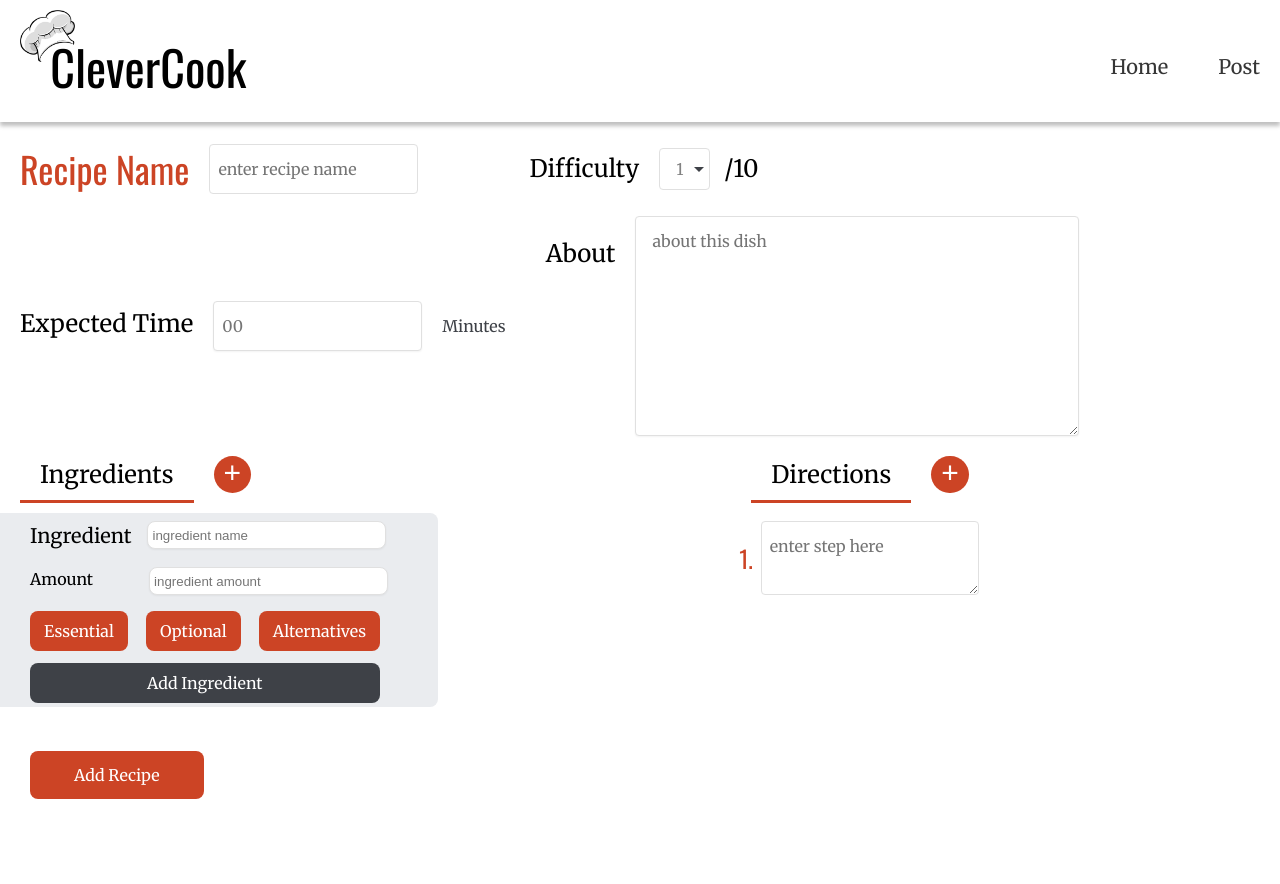
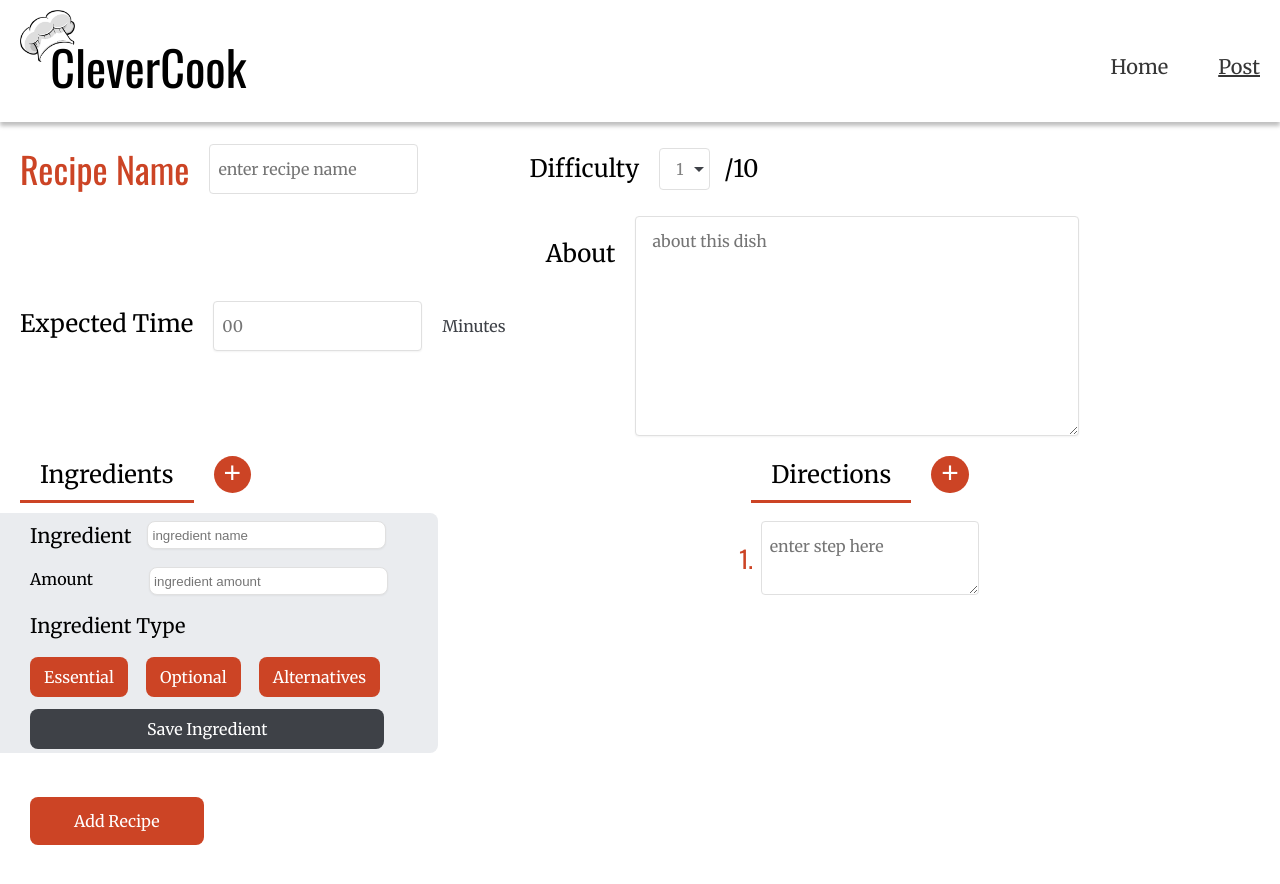
Before and after one commit to ampiaget/HCIProject, a React app in the folder prototype/client/: page /add in a window 1280 px wide. Shown: the top 884 px of the page. Before the commit the page ends 843 px from the top, so only its background shows below. Built offline with nearby package versions, Linux system fonts and the light colour scheme.

Commit message:
implement changes made by other group
changes include underlining nav bar, word changes on post recipe page to make it clearer, adding more labels to adding ingredients

```diff
--- a/prototype/client/src/components/Add/Add.css
+++ b/prototype/client/src/components/Add/Add.css
@@ -170,7 +170,7 @@
     flex-direction: column;
     align-items: flex-start;
 
-    margin: auto;
+    margin-right: auto;
     margin-left: 0;
 }
 
--- a/prototype/client/src/components/Add/Add.js
+++ b/prototype/client/src/components/Add/Add.js
@@ -135,10 +135,18 @@ const Add = () => {
       }));
       setSelectedType("none")
     }
+    else{
+      alert('Please confirm all fields are filled in and a type is selected.');
+      return;
+    }
   };
 
-  // instructions log
+  // adding instructions
   const handleAddInstruction = () => {
+    const instructions = newRecipe.details.instructions;
+    const lastInstruction = instructions[instructions.length - 1];
+    if (lastInstruction.trim() != '') {
+      // add new instruction if last is not empty
       setNewRecipe(prevState => ({
         ...prevState,
         details: {
@@ -146,6 +154,13 @@ const Add = () => {
           instructions: [...prevState.details.instructions, '']
         }
       }));
+    }
+    else{
+      alert('Please fill in current instruction.');
+      return;
+    }
+
+
   };
 
   const handleInstructionChange = (index, value) => {
@@ -253,6 +268,9 @@ const Add = () => {
                 <input className='add-ingredient-input' key={index} type="text" name="amount" value={ingredient.amount} onChange={(e) => handleIngredientChange(index, e)} placeholder='ingredient amount'/>
               </div>
               <div className='add-ingredient-card-input-row'>
+                <span className='add-ingredient-alternatives-title'>Ingredient Type</span>
+              </div>
+              <div className='add-ingredient-card-input-row'>
                 <button type="button" className={`${selectedType === 'Essential' ? 'ingredient-card-option-button-active' : 'ingredient-card-option-button'}`} name="type" value="Essential" onClick={(e) => handleIngredientChange(index, e)}>Essential</button>
                 <button type="button" className={`${selectedType === 'Optional' ? 'ingredient-card-option-button-active' : 'ingredient-card-option-button'}`} name="type" value="Optional" onClick={(e) => handleIngredientChange(index, e)}>Optional</button>
                 <button type="button" className={`${selectedType === 'Alternatives' ? 'ingredient-card-option-button-active' : 'ingredient-card-option-button'}`} name="type" value="Alternatives" onClick={() => handleAddAltIngredient(index)}>Alternatives</button>
@@ -293,7 +311,7 @@ const Add = () => {
                 </div>
               ))}
 
-              <button type="button" className="add-ingredient-button" onClick={() => handleSaveIngredient(index)}>Add Ingredient</button>
+              <button type="button" className="add-ingredient-button" onClick={() => handleSaveIngredient(index)}>Save Ingredient</button>
             </div>
           )))}
           {addedIngredients.length > 0 && (
--- a/prototype/client/src/components/NavBar/Navbar.css
+++ b/prototype/client/src/components/NavBar/Navbar.css
@@ -45,6 +45,11 @@
     color: #363636;
 }
 
+.navbar-link.active {
+    /* Styles for active link */
+    text-decoration: underline;
+  }
+
 .navbar-logo {
     display: flex;
     align-items: center;
--- a/prototype/client/src/components/NavBar/Navbar.js
+++ b/prototype/client/src/components/NavBar/Navbar.js
@@ -1,9 +1,11 @@
 import React from 'react';
-import { Link } from 'react-router-dom';
+import { Link, useLocation } from 'react-router-dom';
 import chefHatImage from '../../assets/chefhat.png';
 import './Navbar.css';
 
 const Navbar = () => {
+    const location = useLocation();
+
     return (
         <nav className="navbar">
             <div className="navbar-left">
@@ -17,8 +19,8 @@ const Navbar = () => {
             <div className="navbar-right">
                 {/* the page links on the right */}
                 <ul className="navbar-links">
-                    <li><Link to="/" className="navbar-link">Home</Link></li>
-                    <li><Link to="/add" className="navbar-link">Post</Link></li>
+                    <li><Link to="/" className={`navbar-link ${location.pathname === '/' ? 'active' : ''}`}>Home</Link></li>
+                    <li><Link to="/add" className={`navbar-link ${location.pathname === '/add' ? 'active' : ''}`}>Post</Link></li>
                 </ul>
             </div>
         </nav>
```
Lines whose indentation alone changed are shown as unchanged.
